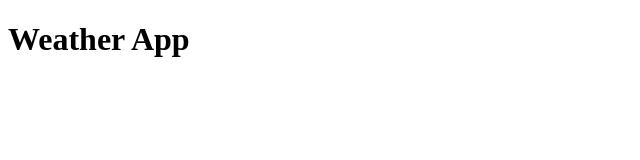
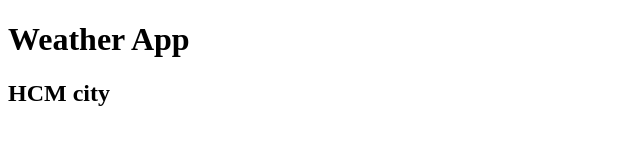
Before and after one commit to linhnph05/Weather-app-API, a plain HTML site: page index.html in a window 1280 px wide. Shown: the whole page, without its empty margins (0-640 px from the left). Drawn offline with Linux system fonts and the light colour scheme.

Commit message:
Add heading

```diff
--- a/index.html
+++ b/index.html
@@ -6,5 +6,6 @@
 </head>
 <body>
     <h1>Weather App</h1>
+    <h2>HCM city</h2>
 </body>
 </html>
```
